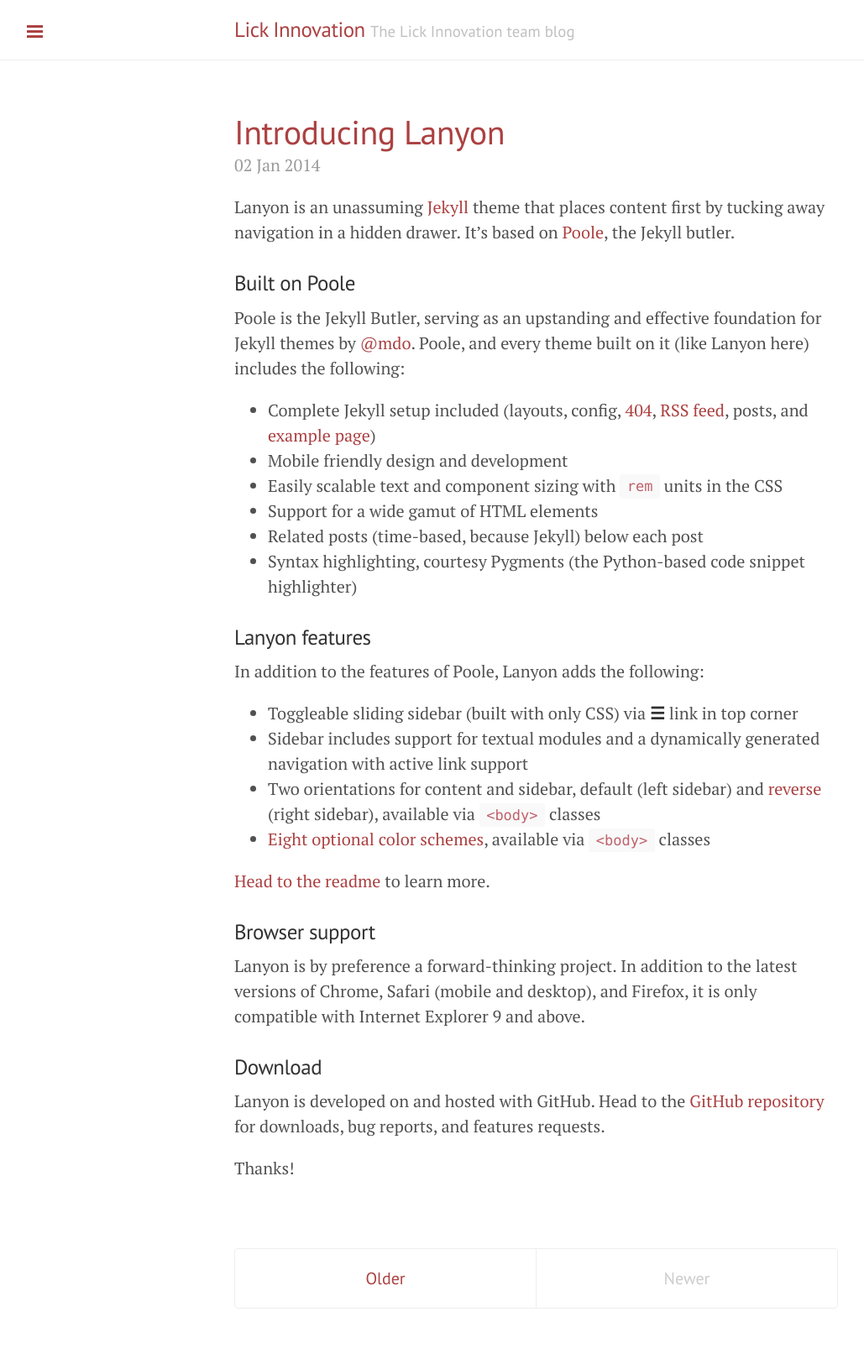
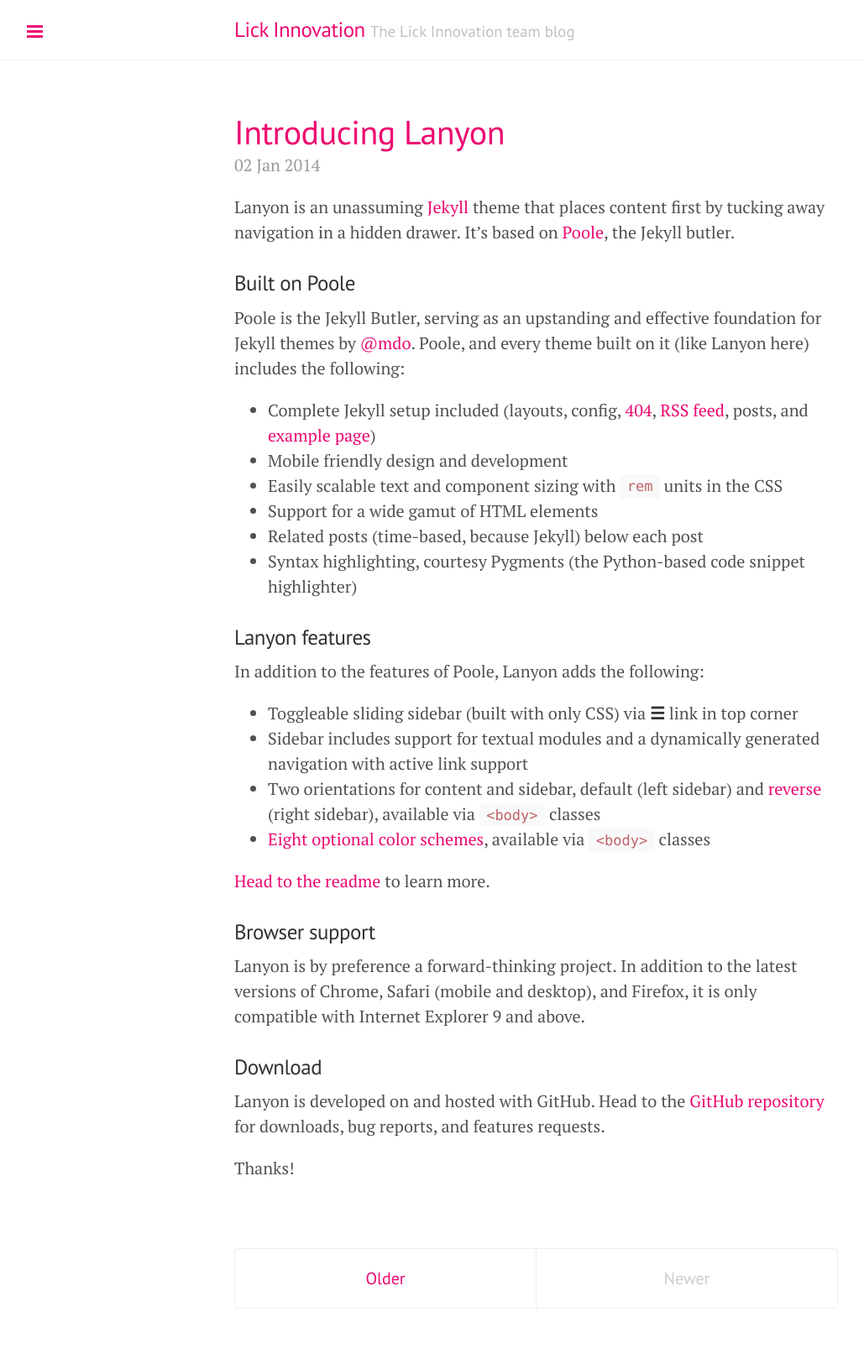
Before and after one commit to gignar/gignar, a Jekyll site: the page built from index.html, in a window 1280 px wide. Shown: the whole page at 84% size, without its empty margins (1-1030 px from the left). Built offline with Jekyll 4.4.1, drawn with Linux system fonts in a browser that asks for light colours; the list of posts is cut into pages by our own code.

Commit message:
Changed to Lick theme

```diff
--- a/_layouts/default.html
+++ b/_layouts/default.html
@@ -3,7 +3,7 @@
 
   {% include head.html %}
 
-  <body class="theme-base-08 sidebar-overlay">
+  <body class="theme-base-lick sidebar-overlay">
 
     {% include sidebar.html %}
 
--- a/public/css/lanyon.css
+++ b/public/css/lanyon.css
@@ -527,6 +527,17 @@
   color: #8f5536;
 }
 
+/* Lick Pink */
+.theme-base-lick .sidebar,
+.theme-base-lick .sidebar-toggle:active,
+.theme-base-lick #sidebar-checkbox:checked ~ .sidebar-toggle {
+  background-color: #16263C;
+}
+.theme-base-lick .container a,
+.theme-base-lick .sidebar-toggle,
+.theme-base-lick .related-posts li a:hover {
+  color: #ED0971;
+
 
 /*
  * Overlay sidebar
```
